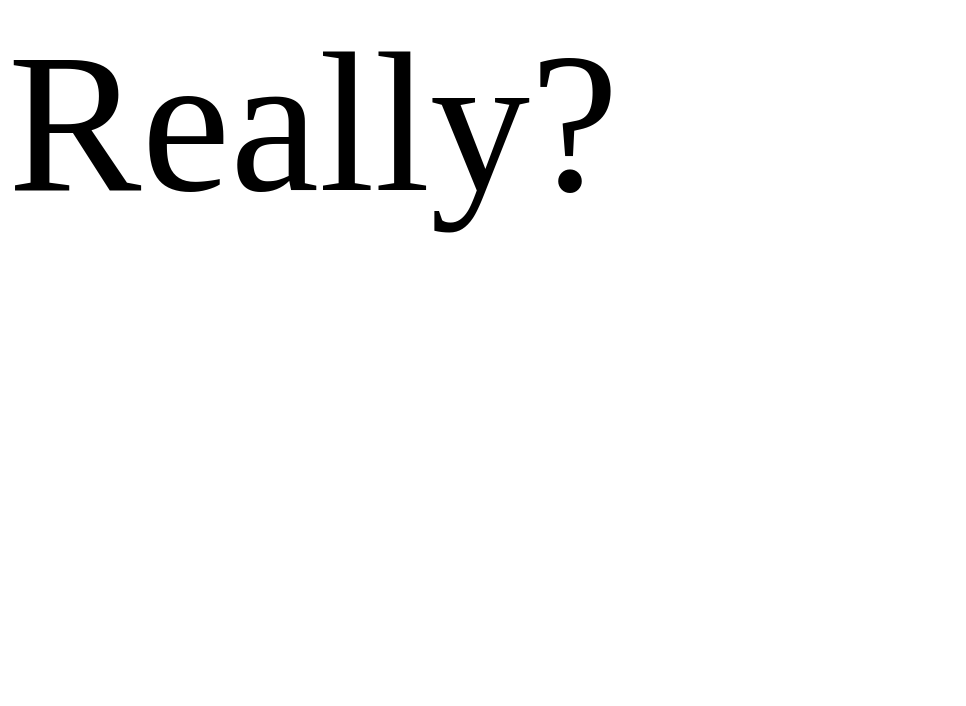
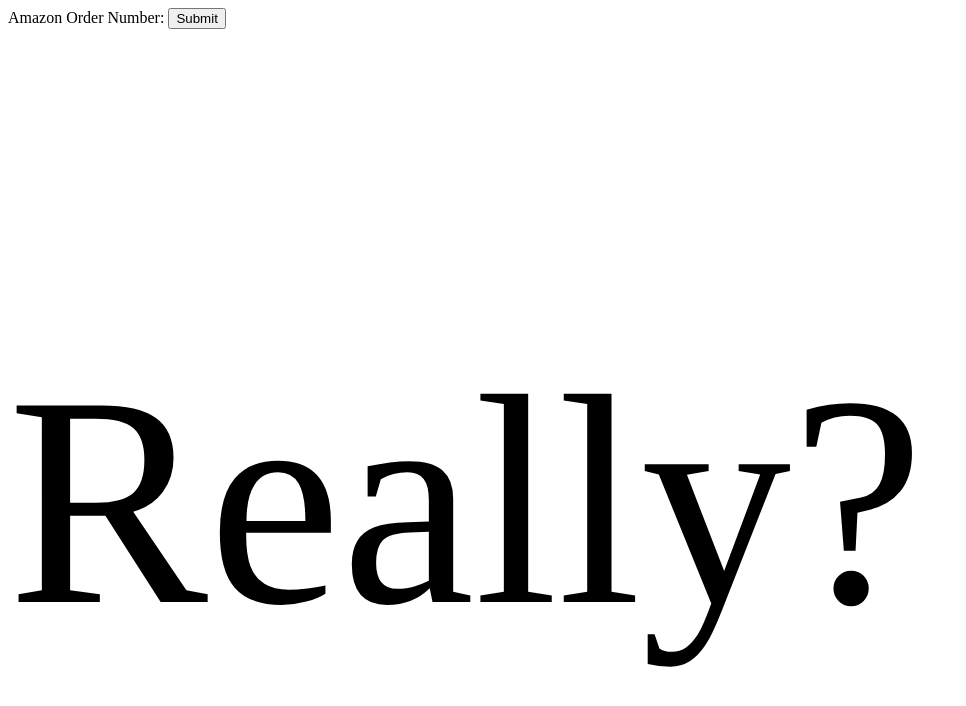
Before and after one commit to ChakravarthiU/amazonorderinfo.github.io, a plain HTML site: page index.html in a window 1280 px wide. Shown: the whole page, without its empty margins (0-966 px from the left). Drawn offline with Linux system fonts and the light colour scheme.

Commit message:
Update index.html

```diff
--- a/index.html
+++ b/index.html
@@ -1,3 +1,7 @@
 <html>
-  <p style="font-size: 200;">Really?</p>
+  Amazon Order Number: <textbox></textbox>
+  <button>Submit</button>
+
+  <p style="font-size: 300">Really?</p>
+
 </html>
```
